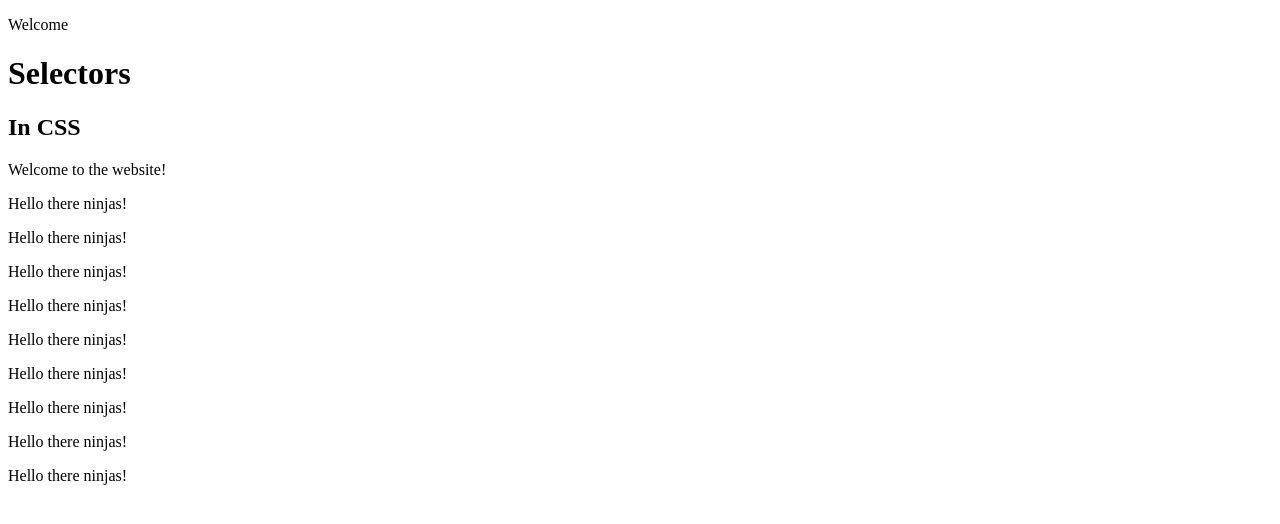
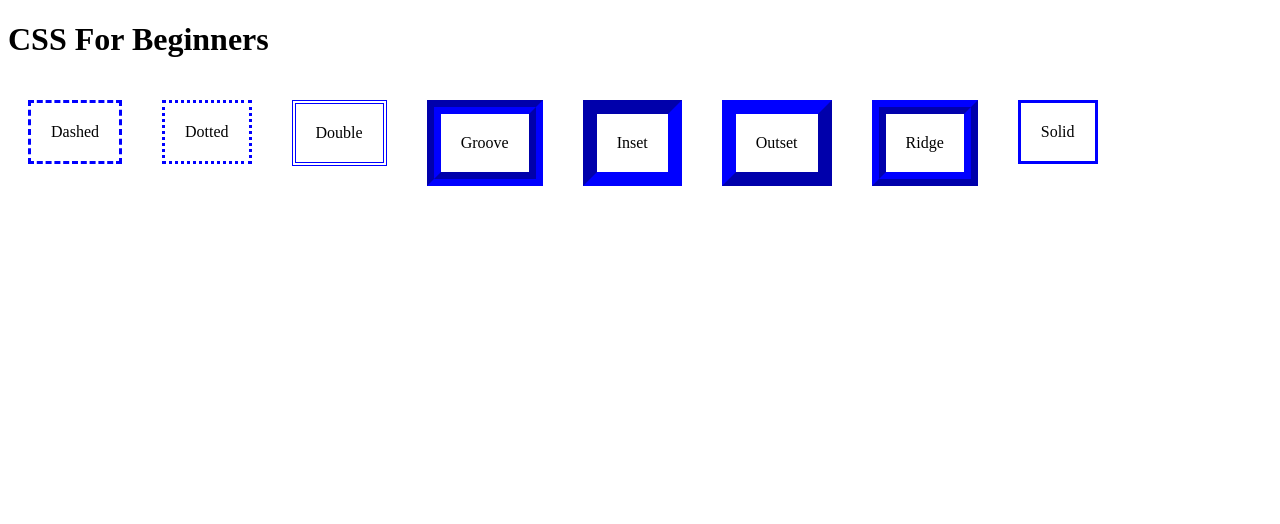
Before and after one commit to KarMa37/CSS_Kurs-Youtube, a plain HTML site: page index.html in a window 1280 px wide. Drawn offline with Linux system fonts and the light colour scheme.

Commit message:
Typy ramek

```diff
--- a/index.html
+++ b/index.html
@@ -2,28 +2,24 @@
 <html lang="pl">
 <head>
     <meta charset="UTF-8">
-    <title>CSS For Beginners</title>
+    <title>Index</title>
     <link rel="stylesheet" type="text/css" href="syntax.css">
 </head>
 <body>
 
-    <p class="welcome">Welcome</p>
+    <div id="main-content">
+        <h1>CSS For Beginners</h1>
 
-    <div id="header">
-        <h1>Selectors</h1>
-        <h2>In CSS</h2>
-        <p>Welcome to the website!</p>
+        <div class="box dashed">Dashed</div>
+        <div class="box dotted">Dotted</div>
+        <div class="box double">Double</div>
+        <div class="box groove">Groove</div>
+        <div class="box inset">Inset</div>
+        <div class="box outset">Outset</div>
+        <div class="box ridge">Ridge</div>
+        <div class="box solid">Solid</div>
+
     </div>
-
-    <p>Hello there ninjas!</p>
-    <p>Hello there ninjas!</p>
-    <p>Hello there ninjas!</p>
-    <p>Hello there ninjas!</p>
-    <p>Hello there ninjas!</p>
-    <p>Hello there ninjas!</p>
-    <p>Hello there ninjas!</p>
-    <p>Hello there ninjas!</p>
-    <p>Hello there ninjas!</p>
 
 
 </body>
--- a/syntax.css
+++ b/syntax.css
@@ -1,23 +1,37 @@
-article p:first-of-type {
-    font-weight: bold;
+.box {
+    padding: 20px;
+    margin: 20px;
+    float: left;
 }
 
-article p:last-of-type {
-    color: red;
+.dashed {
+    border: 3px blue dashed;
 }
 
-li:nth-child(1), li:nth-child(7) {
-    font-weight: bold;
+.dotted {
+    border: 3px blue dotted;
 }
 
-li:nth-child(even) {
-    background: grey;
+.double {
+    border: 4px blue double;
 }
 
-li:nth-child(odd) {
-    background: pink;
+.groove {
+    border: 14px blue groove;
 }
 
-li:nth-child(3n + 1) {
-    color: green;
+.inset {
+    border: 14px blue inset;
 }
+
+.outset {
+    border: 14px blue outset;
+}
+
+.ridge {
+    border: 14px blue ridge;
+}
+
+.solid {
+    border: 3px blue solid;
+}
```
Also changed, not shown: articles.html (+27 -7 lines), lists.html (+22 -15 lines).
